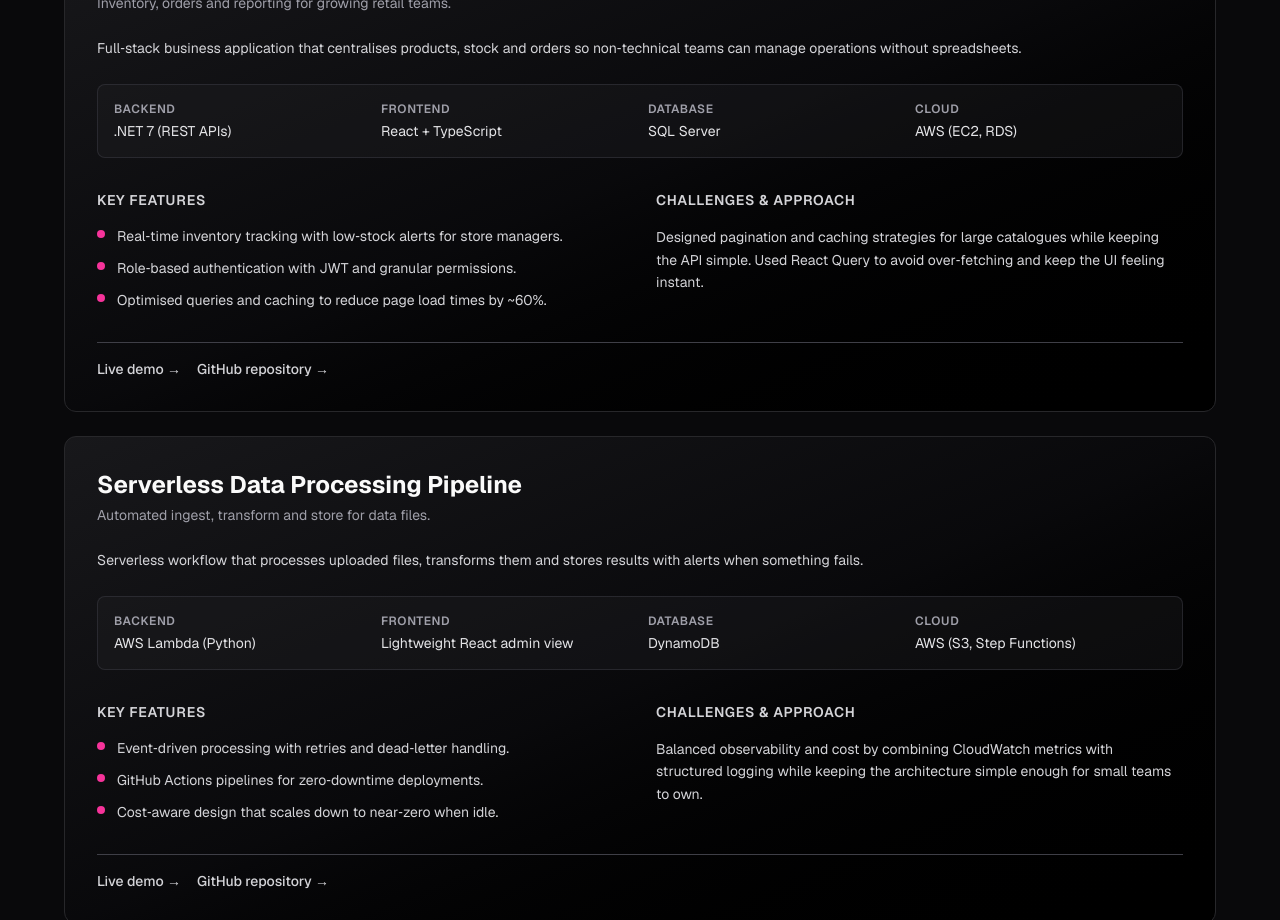
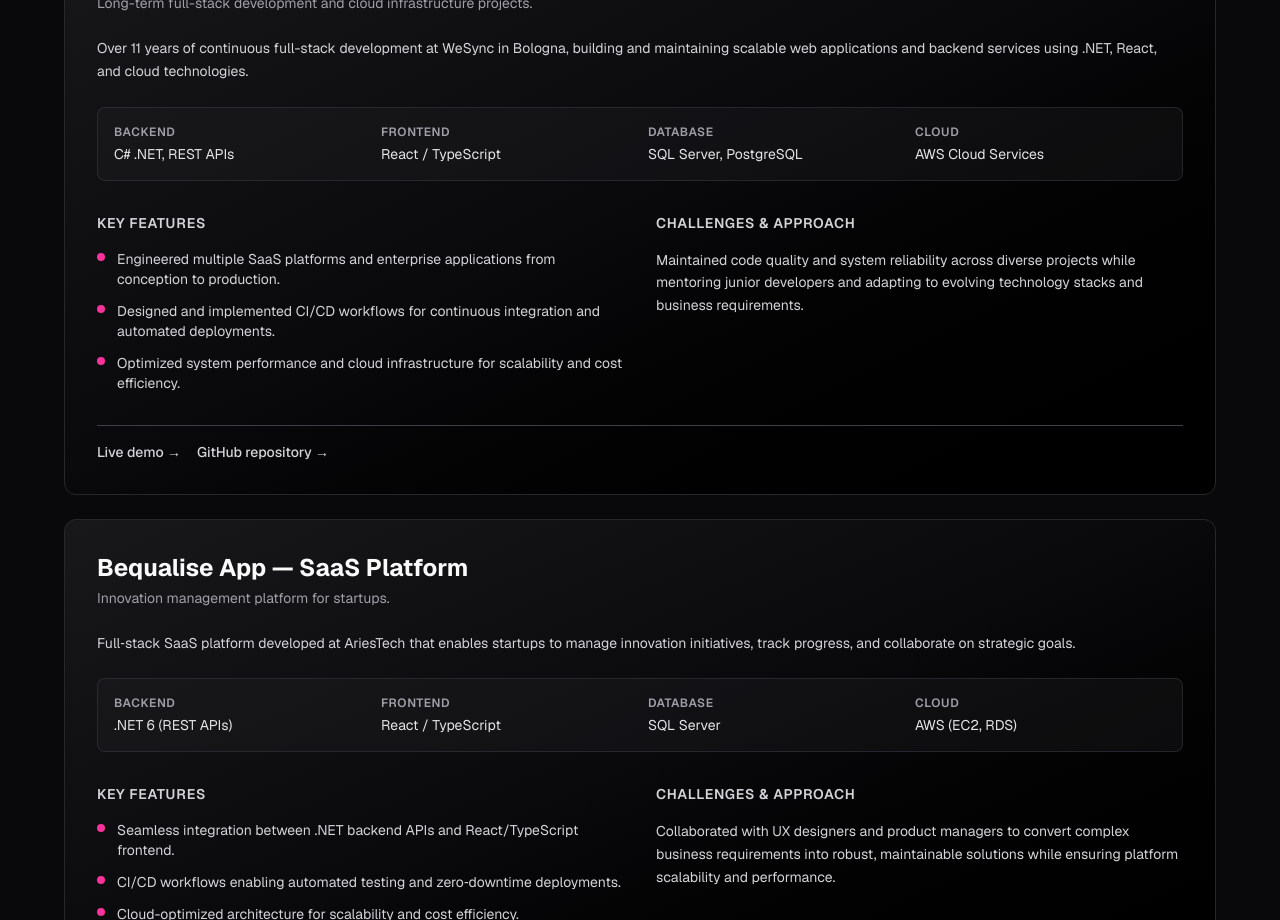
Before and after one commit to SDonfallou/-portfolioFallou, a Next.js app in the folder fallou-portfolio/: page / in a window 1280 px wide. Shown: the part 1880-2800 px from the top of the page. Built offline with nearby package versions, Linux system fonts and the light colour scheme.

Commit message:
Reume update

```diff
--- a/fallou-portfolio/app/components/ContactSection.tsx
+++ b/fallou-portfolio/app/components/ContactSection.tsx
@@ -9,26 +9,33 @@
         to reach out.
       </p>
 
-      <div className="flex flex-col gap-2 text-sm text-zinc-900">
+      <div className="flex flex-col gap-2 text-sm text-zinc-600">
         <a
-          href="mailto:your.email@example.com"
-          className="underline underline-offset-4 hover:text-zinc-600"
+          href="mailto:littlefallou@gmail.com"
+          className="underline underline-offset-4 hover:text-zinc-500"
         >
-          your.email@example.com
+          littlefallou@gmail.com
         </a>
         <a
-          href="https://linkedin.com"
+          href="tel:+4745558697"
+          className="underline underline-offset-4 hover:text-zinc-500"
+        >
+          +47 45558697
+        </a>
+        <p className="text-zinc-600">📍 Oslo, Norway</p>
+        <a
+          href="https://linkedin.com/in/falousow"
           target="_blank"
           rel="noopener noreferrer"
-          className="underline underline-offset-4 hover:text-zinc-600"
+          className="underline underline-offset-4 hover:text-zinc-500"
         >
           LinkedIn
         </a>
         <a
-          href="https://github.com"
+          href="https://github.com/falousow"
           target="_blank"
           rel="noopener noreferrer"
-          className="underline underline-offset-4 hover:text-zinc-600"
+          className="underline underline-offset-4 hover:text-zinc-500"
         >
           GitHub
         </a>
--- a/fallou-portfolio/app/components/IntroSection.tsx
+++ b/fallou-portfolio/app/components/IntroSection.tsx
@@ -6,14 +6,14 @@
           {/* Left column */}
           <div>
             <h2 className="text-4xl sm:text-5xl font-bold leading-tight">
-              Hi, I'm Fallou, a designer and front-end developer.
+              Hi, I&apos;m Fallou, a Full-Stack &amp; Cloud Developer.
             </h2>
           </div>
 
           {/* Right column */}
           <div className="flex items-center">
             <p className="text-lg sm:text-xl text-zinc-300 leading-relaxed">
-              With over a decade of experience in multiple disciplines, I work with companies to create intuitive and engaging digital experiences.
+              Dynamic Full-Stack &amp; Cloud Developer with over 3 years of impactful experience in crafting innovative web applications and backend services. Proficient in .NET, React, and cloud technologies, specializing in SaaS platforms and enterprise solutions.
             </p>
           </div>
         </div>
--- a/fallou-portfolio/app/components/ProjectsSection.tsx
+++ b/fallou-portfolio/app/components/ProjectsSection.tsx
@@ -15,64 +15,84 @@
 
 const projects: Project[] = [
   {
-    id: "fullstack-app",
-    title: "E‑Commerce Management Platform",
-    oneLiner: "Inventory, orders and reporting for growing retail teams.",
+    id: "wesync",
+    title: "WeSync — Full-Stack Development (2015–Present)",
+    oneLiner: "Long-term full-stack development and cloud infrastructure projects.",
     overview:
-      "Full‑stack business application that centralises products, stock and orders so non‑technical teams can manage operations without spreadsheets.",
+      "Over 11 years of continuous full-stack development at WeSync in Bologna, building and maintaining scalable web applications and backend services using .NET, React, and cloud technologies.",
     tech: {
-      backend: ".NET 7 (REST APIs)",
-      frontend: "React + TypeScript",
+      backend: "C# .NET, REST APIs",
+      frontend: "React / TypeScript",
+      database: "SQL Server, PostgreSQL",
+      cloud: "AWS Cloud Services",
+    },
+    features: [
+      "Engineered multiple SaaS platforms and enterprise applications from conception to production.",
+      "Designed and implemented CI/CD workflows for continuous integration and automated deployments.",
+      "Optimized system performance and cloud infrastructure for scalability and cost efficiency.",
+    ],
+    challenge:
+      "Maintained code quality and system reliability across diverse projects while mentoring junior developers and adapting to evolving technology stacks and business requirements.",
+  },
+  {
+    id: "bequalise",
+    title: "Bequalise App — SaaS Platform",
+    oneLiner: "Innovation management platform for startups.",
+    overview:
+      "Full‑stack SaaS platform developed at AriesTech that enables startups to manage innovation initiatives, track progress, and collaborate on strategic goals.",
+    tech: {
+      backend: ".NET 6 (REST APIs)",
+      frontend: "React / TypeScript",
       database: "SQL Server",
       cloud: "AWS (EC2, RDS)",
     },
     features: [
-      "Real‑time inventory tracking with low‑stock alerts for store managers.",
-      "Role‑based authentication with JWT and granular permissions.",
-      "Optimised queries and caching to reduce page load times by ~60%.",
+      "Seamless integration between .NET backend APIs and React/TypeScript frontend.",
+      "CI/CD workflows enabling automated testing and zero‑downtime deployments.",
+      "Cloud-optimized architecture for scalability and cost efficiency.",
     ],
     challenge:
-      "Designed pagination and caching strategies for large catalogues while keeping the API simple. Used React Query to avoid over‑fetching and keep the UI feeling instant.",
+      "Collaborated with UX designers and product managers to convert complex business requirements into robust, maintainable solutions while ensuring platform scalability and performance.",
   },
   {
-    id: "cloud-pipeline",
-    title: "Serverless Data Processing Pipeline",
-    oneLiner: "Automated ingest, transform and store for data files.",
+    id: "innovation-match",
+    title: "Innovation Match — SaaS Platform",
+    oneLiner: "Matchmaking platform connecting innovation stakeholders.",
     overview:
-      "Serverless workflow that processes uploaded files, transforms them and stores results with alerts when something fails.",
+      "SaaS platform that facilitates innovation management by matching startups with resources, mentors, and investors to accelerate growth.",
     tech: {
-      backend: "AWS Lambda (Python)",
-      frontend: "Lightweight React admin view",
-      database: "DynamoDB",
-      cloud: "AWS (S3, Step Functions)",
+      backend: ".NET 6 (REST APIs)",
+      frontend: "React / TypeScript",
+      database: "SQL Server",
+      cloud: "AWS Cloud Infrastructure",
     },
     features: [
-      "Event‑driven processing with retries and dead‑letter handling.",
-      "GitHub Actions pipelines for zero‑downtime deployments.",
-      "Cost‑aware design that scales down to near‑zero when idle.",
+      "Intelligent matching algorithm connecting startups with relevant opportunities.",
+      "Responsive design ensuring accessibility across devices.",
+      "Optimized system performance through strategic caching and query optimization.",
     ],
     challenge:
-      "Balanced observability and cost by combining CloudWatch metrics with structured logging while keeping the architecture simple enough for small teams to own.",
+      "Prioritized cloud scalability and cost optimization by leveraging AWS best practices while maintaining code quality and system maintainability across the full stack.",
   },
   {
-    id: "ui-dashboard",
-    title: "Interactive Analytics Dashboard",
-    oneLiner: "Clean, responsive UI for product and operations insights.",
+    id: "enterprise-backend",
+    title: "Enterprise Backend Services — Java Spring",
+    oneLiner: "Scalable backend infrastructure for enterprise applications.",
     overview:
-      "Frontend‑only dashboard that visualises KPIs, trends and cohorts with a focus on readability and accessibility.",
+      "Backend services built with Java Spring Framework supporting enterprise-scale applications, featuring robust API design, authentication, and data persistence.",
     tech: {
-      backend: "REST APIs (existing services)",
-      frontend: "Next.js + React",
-      database: "Existing analytics warehouse",
-      cloud: "Deployed on Vercel / AWS",
+      backend: "Java Spring Framework",
+      frontend: "REST API Consumers",
+      database: "Relational Databases",
+      cloud: "Enterprise Infrastructure",
     },
     features: [
-      "Responsive layout that works equally well on laptop and mobile.",
-      "Accessible interactions (keyboard support, focus states, ARIA labelling).",
-      "Lazy‑loaded charts and sections to keep the initial load fast.",
+      "RESTful API design following enterprise standards and best practices.",
+      "Role-based authentication and authorization mechanisms.",
+      "Optimized database queries and connection pooling for high throughput.",
     ],
     challenge:
-      "Implemented virtualised lists and memoised chart components to keep interactions smooth when rendering large data sets.",
+      "Designed and implemented backend services tailored to support enterprise-scale applications with emphasis on reliability, security, and performance at scale.",
   },
 ];
 
--- a/fallou-portfolio/app/components/TechStackSection.tsx
+++ b/fallou-portfolio/app/components/TechStackSection.tsx
@@ -3,25 +3,25 @@
     {
       icon: "⚙️",
       title: "Backend",
-      description: "C# (.NET 6/7), REST APIs, authentication & authorization.",
+      description: "C# (.NET 6/7), Java Spring, REST APIs, authentication & authorization, microservices architecture.",
       color: "from-blue-500 to-cyan-500",
     },
     {
       icon: "🎨",
       title: "Frontend",
-      description: "React / Next.js, Tailwind CSS, responsive & accessible UI.",
+      description: "React, Next.js, TypeScript, JavaScript, Tailwind CSS, responsive & accessible UI.",
       color: "from-purple-500 to-pink-500",
     },
     {
       icon: "☁️",
       title: "Cloud & DevOps",
-      description: "AWS (EC2, Lambda, S3, RDS), CI/CD with GitHub Actions, FinOps basics.",
+      description: "AWS (EC2, Lambda, S3, RDS), CI/CD with GitHub Actions, AWS Cloud Practitioner certified.",
       color: "from-orange-500 to-red-500",
     },
     {
       icon: "🗄️",
       title: "Database",
-      description: "SQL Server, PostgreSQL.",
+      description: "SQL Server, PostgreSQL, relational database design and optimization.",
       color: "from-green-500 to-emerald-500",
     },
   ];
```
Also changed, not shown: fallou-portfolio/app/components/AboutSection.tsx (+17 -7 lines).
